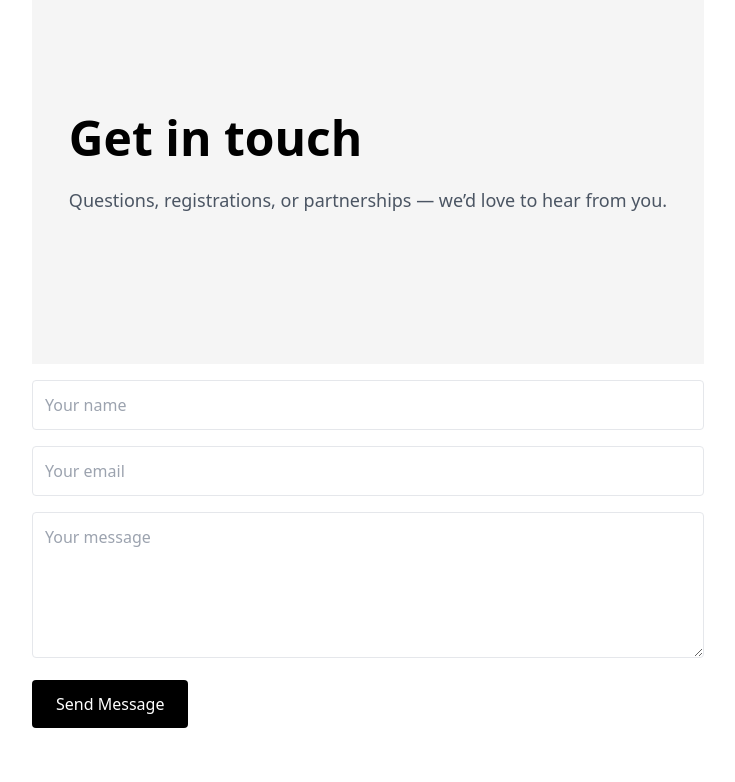
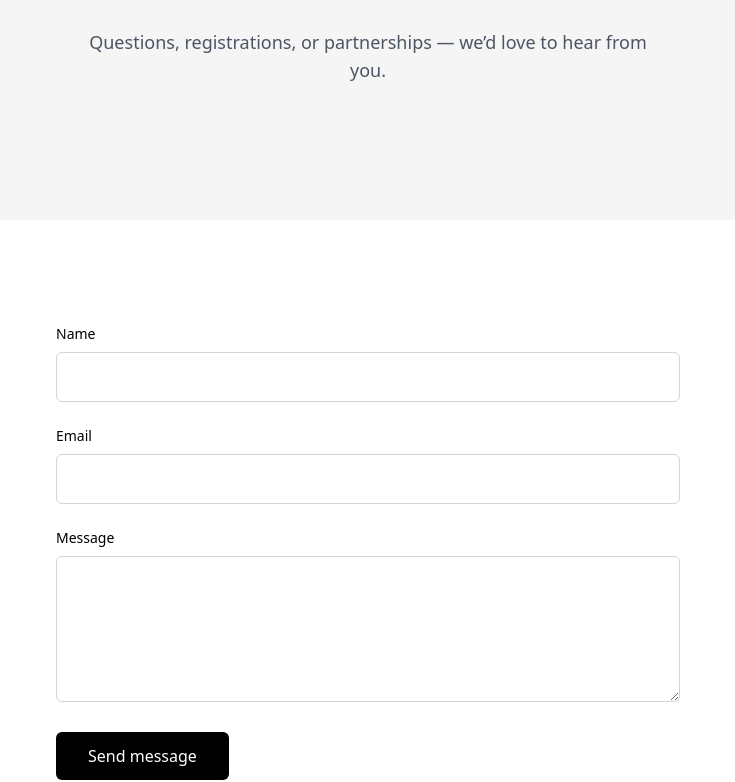
Before and after one commit to blackbird77ad/TheBrandHelper, a React (Vite) app: page /contact in a window 1280 px wide. Shown: the part 260-1042 px from the top of the page, without its empty margins (272-1007 px from the left). Built offline with nearby package versions, Linux system fonts and the light colour scheme.

Commit message:
update contact

```diff
--- a/src/App.jsx
+++ b/src/App.jsx
@@ -6,6 +6,7 @@ import Trainings from './pages/Trainings.jsx';
 import Services from './pages/Services.jsx';
 import About from './pages/About.jsx';
 import Contact from './pages/Contact.jsx';
+import Success from "./pages/Success.jsx";
 
 export default function App() {
   return (
@@ -20,6 +21,7 @@ export default function App() {
             <Route path="/services" element={<Services />} />
             <Route path="/about" element={<About />} />
             <Route path="/contact" element={<Contact />} />
+            <Route path="/success" element={<Success />} />
           </Routes>
         </main>
 
--- a/src/pages/Contact.jsx
+++ b/src/pages/Contact.jsx
@@ -1,56 +1,71 @@
 export default function Contact() {
   return (
-    <section className="min-h-screen bg-white px-6 py-20">
-      <div className="max-w-2xl mx-auto">
-        <h2 className="text-4xl font-bold mb-6">Contact Us</h2>
-
+    <section className="bg-white">
       {/* HERO */}
-      <section className="min-h-[50vh] flex items-center bg-[#F5F5F5]">
-        <div className="max-w-5xl mx-auto px-6">
+      <div className="min-h-[50vh] flex items-center bg-[#F5F5F5]">
+        <div className="max-w-5xl mx-auto px-6 text-center">
           <h1 className="text-5xl font-semibold mb-6">
             Get in touch
           </h1>
-          <p className="text-gray-600 text-lg">
+          <p className="text-gray-600 text-lg max-w-xl mx-auto">
             Questions, registrations, or partnerships —
             we’d love to hear from you.
           </p>
         </div>
-      </section>
+      </div>
 
+      {/* FORM */}
+      <div className="max-w-2xl mx-auto px-6 py-20">
         <form
           name="contact"
           method="POST"
+          action="/success"
           data-netlify="true"
-          className="space-y-4"
+          className="space-y-6"
         >
           <input type="hidden" name="form-name" value="contact" />
 
+          <div>
+            <label className="block text-sm font-medium mb-2">
+              Name
+            </label>
             <input
               type="text"
               name="name"
-            placeholder="Your name"
               required
-            className="w-full border p-3 rounded"
+              className="w-full border border-gray-300 p-3 rounded-md focus:outline-none focus:border-black"
             />
+          </div>
 
+          <div>
+            <label className="block text-sm font-medium mb-2">
+              Email
+            </label>
             <input
               type="email"
               name="email"
-            placeholder="Your email"
               required
-            className="w-full border p-3 rounded"
+              className="w-full border border-gray-300 p-3 rounded-md focus:outline-none focus:border-black"
             />
+          </div>
 
+          <div>
+            <label className="block text-sm font-medium mb-2">
+              Message
+            </label>
             <textarea
               name="message"
-            placeholder="Your message"
               rows="5"
               required
-            className="w-full border p-3 rounded"
+              className="w-full border border-gray-300 p-3 rounded-md focus:outline-none focus:border-black"
             />
+          </div>
 
-          <button className="bg-black text-white px-6 py-3 rounded">
-            Send Message
+          <button
+            type="submit"
+            className="bg-black text-white px-8 py-3 rounded-md hover:opacity-90 transition"
+          >
+            Send message
           </button>
         </form>
       </div>
--- /dev/null
+++ b/src/pages/Success.jsx
@@ -0,0 +1,18 @@
+export default function Success() {
+  return (
+    <section className="min-h-screen flex items-center justify-center bg-white px-6">
+      <div className="text-center max-w-md">
+        <h1 className="text-3xl font-bold mb-4">Message sent 🎉</h1>
+        <p className="text-gray-600 mb-6">
+          Thank you for contacting The BrandHelper. We’ll get back to you shortly.
+        </p>
+        <a
+          href="/"
+          className="inline-block bg-black text-white px-6 py-3 rounded"
+        >
+          Back to Home
+        </a>
+      </div>
+    </section>
+  );
+}
```
Lines whose indentation alone changed are shown as unchanged.
